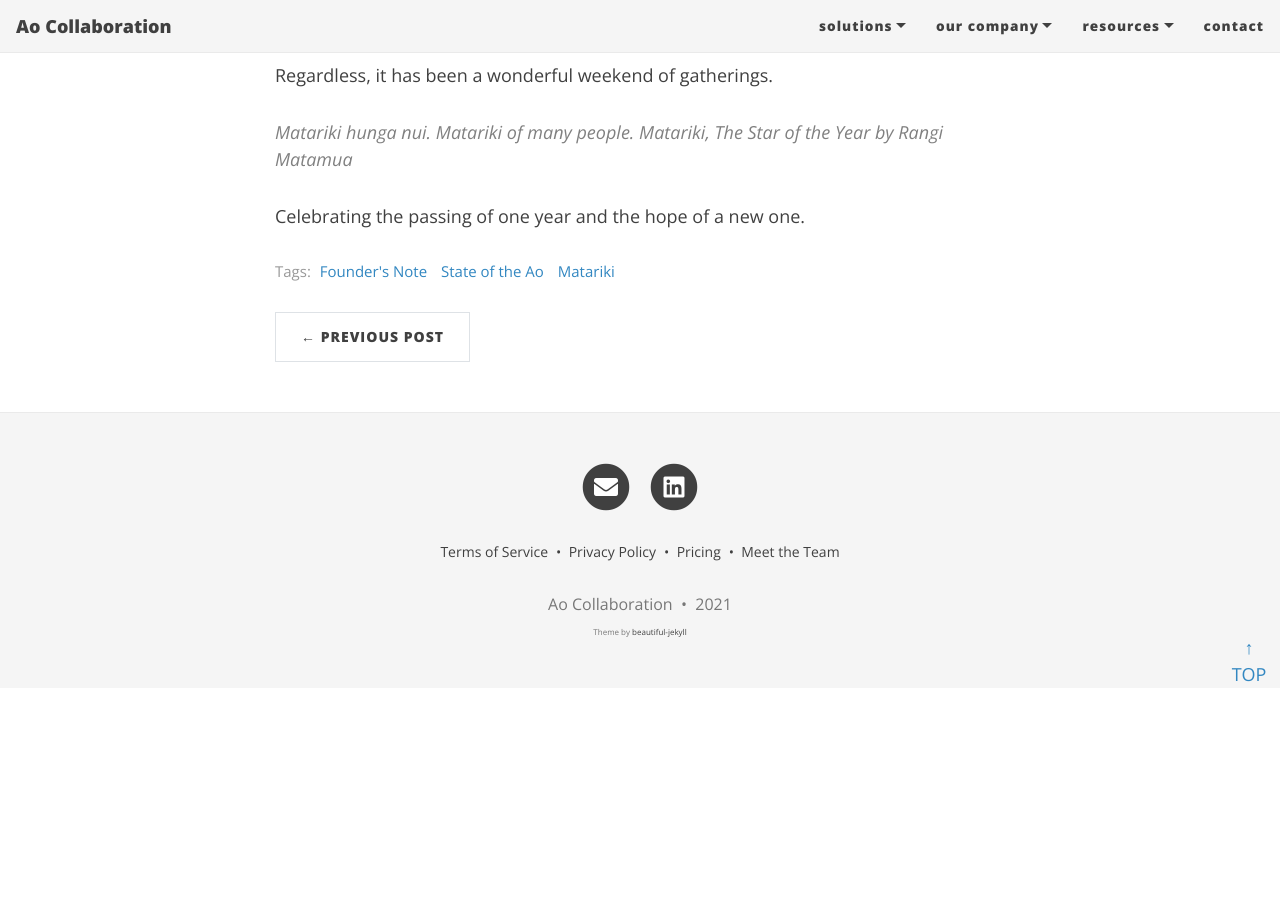
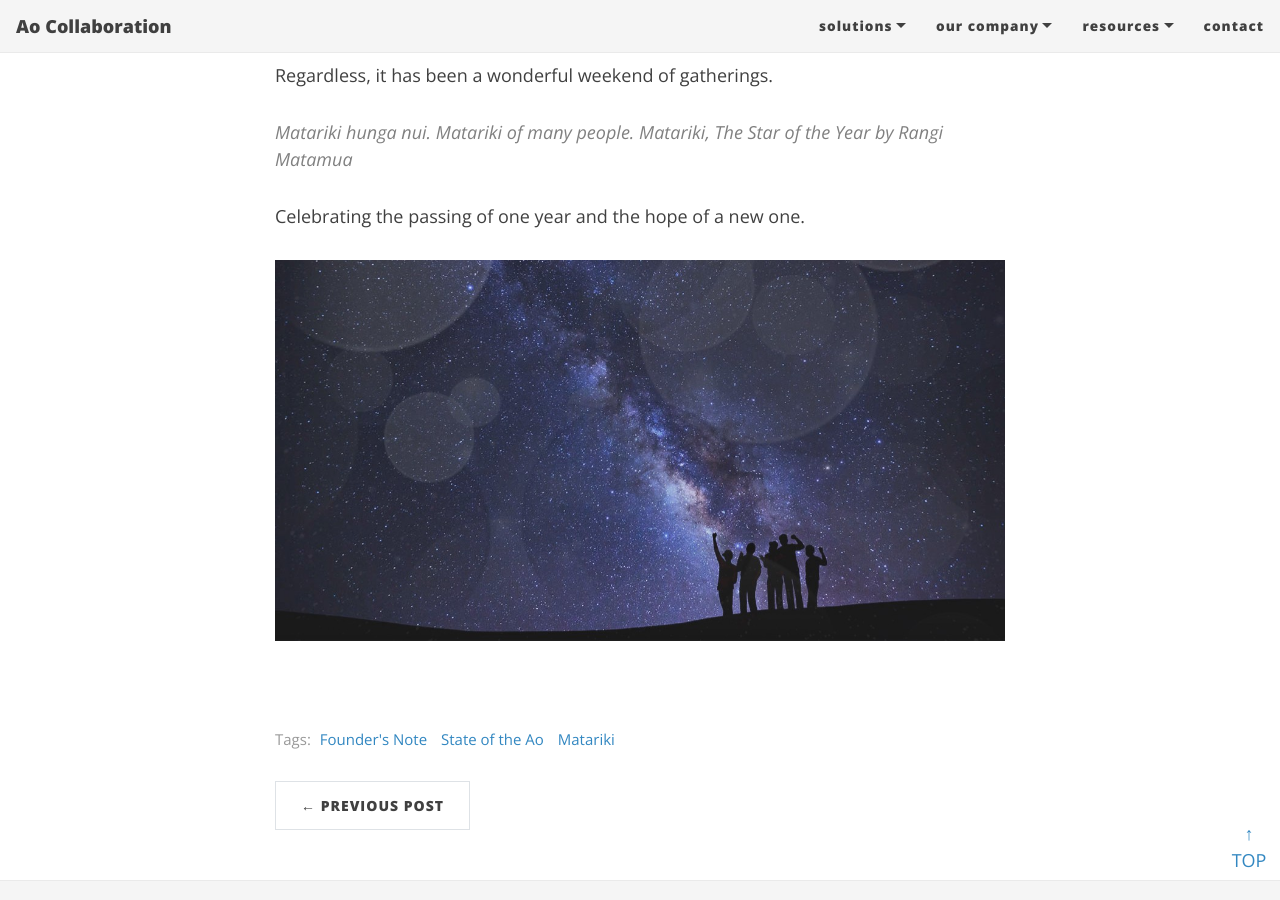
Before and after one commit to Ao-Collaboration/Ao-Collaboration.github.io, a Jekyll site: the page built from _posts/2021-07-02-note-for-matariki-21.md, in a window 1280 px wide and 900 px high, scrolled down 1128 px. Built offline with Jekyll 4.4.1, drawn with Linux system fonts in a browser that asks for light colours; nearby versions of some CDN libraries; comment, search, counter and statistics services are not loaded; before the commit the page ends 1816 px from its top, so only the background shows below that.

Commit message:
Update 2021-07-02-note-for-matariki-21.md

```diff
--- a/_posts/2021-07-02-note-for-matariki-21.md
+++ b/_posts/2021-07-02-note-for-matariki-21.md
@@ -24,4 +24,8 @@ Regardless, it has been a wonderful weekend of gatherings.
 *Matariki, The Star of the Year by Rangi Matamua*
 
 Celebrating the passing of one year and the hope of a new one.
+
+{:refdef: style="text-align: center;"}
+![slack salesforce integration]({{ 'assets/img/matariki-note.jpg' | relative_url }})
+{:refdef}
 <br/>
```
